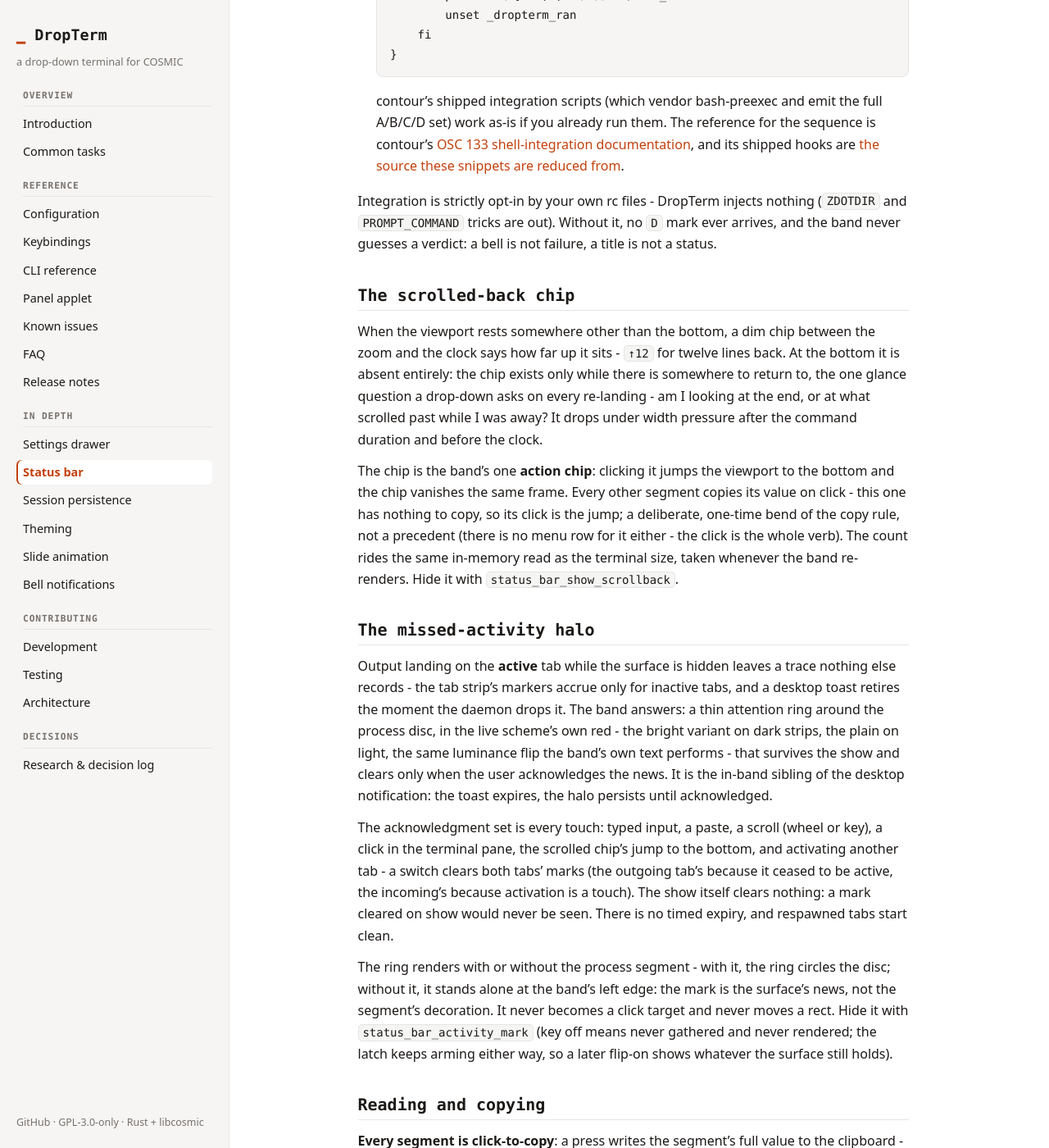
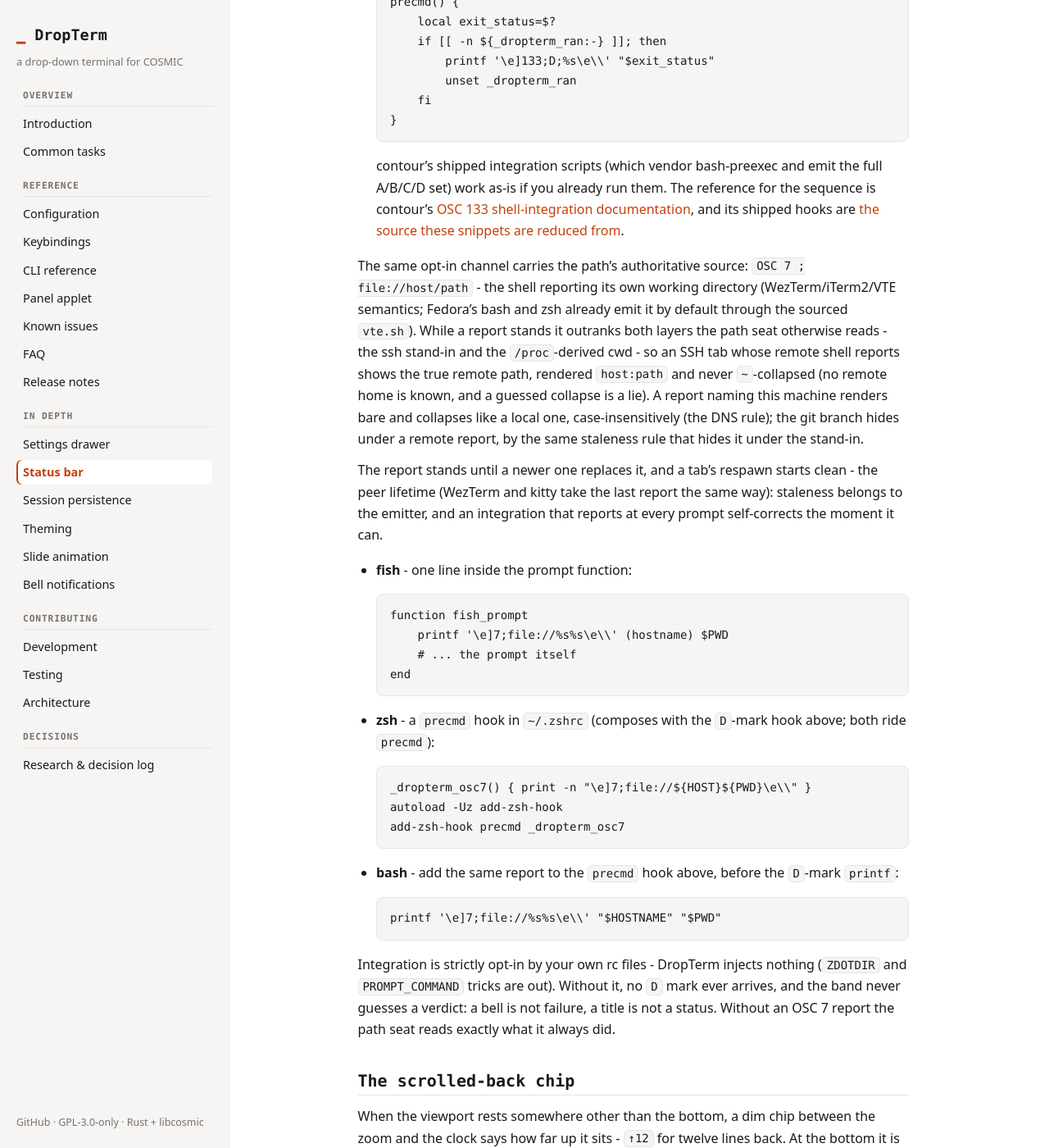
Before and after one commit to l1br3-io/cosmic-ext-dropterm, a Jekyll site: the page built from docs/status-bar.md, in a window 1280 px wide and 1400 px high, scrolled down 2744 px. Shown: the whole window at 82% size. Built offline with Jekyll 4.4.1, drawn with Linux system fonts in a browser that asks for light colours; our own code applies the rules of GitHub Pages for plain Markdown files; some of the changed text lies outside the part shown.

Commit message:
docs: the report's user truth - the segments line carrying the OSC 7 precedence (a standing report outranks the stand-in and the /proc cwd, host-qualified on a remote host, the branch hiding by the stand-in's own extended rule) and the shell-integration section growing the report paragraph, the peer-lifetime honesty, and the fish/zsh/bash snippets beside the D-mark hooks, its manual rows on the hardware checklist (live tracking, the remote truth over ssh, the byte-identical no-integration pin) (osc7-cwd Task 5)

````diff
--- a/docs/status-bar.md
+++ b/docs/status-bar.md
@@ -6,7 +6,7 @@ A 28 px strip at the surface's free edge, beside the grab bar, narrating the act
 
 Segments are values without labels - a path reads as a path - separated by gaps, never punctuation. Two clusters:
 
-- **Left**: the state disc - filled while a foreground process runs, a hollow ring over the idle shell - with that process's name (its `/proc` comm; an unreadable read falls back to the recorded shell's basename), then the command duration, then the exit chip (`✗1`, only after a failed command - see [Shell integration](#shell-integration-optional)), then the tab's cwd with `$HOME` collapsed to `~` and elided from its left when the row is squeezed, then the cwd's git branch (a ref name, or a detached commit's first seven characters; read from `.git/HEAD` with one `gitdir:` indirection so worktrees and submodules resolve, absent outside repositories).
+- **Left**: the state disc - filled while a foreground process runs, a hollow ring over the idle shell - with that process's name (its `/proc` comm; an unreadable read falls back to the recorded shell's basename), then the command duration, then the exit chip (`✗1`, only after a failed command - see [Shell integration](#shell-integration-optional)), then the tab's cwd with `$HOME` collapsed to `~` (the shell's own OSC 7 report outranks it - and the ssh stand-in - while one stands, `host:path` on a remote host; see [Shell integration](#shell-integration-optional)) and elided from its left when the row is squeezed, then the cwd's git branch (a ref name, or a detached commit's first seven characters; read from `.git/HEAD` with one `gitdir:` indirection so worktrees and submodules resolve, absent outside repositories - hidden while a remote report or the ssh stand-in owns the path seat, when the local branch is as stale as the local path was).
 - **Right, dimmed**: the tab's profile name (when it runs one), the terminal's cell dimensions (`80×24`), the tab position (`2/5`), the zoom delta (`+200%`) whenever the font is not at its base size, the scrolled-back chip, and the wall clock (`HH:MM`, local time, ticking on the minute).
 
 The band always takes the slot adjacent to the grab bar, whatever the `edge` × `tab_position` stacking - it never trades places with the tab strip. The process name and git branch are sampled only when the terminal reports activity, a tab switches, or a spawn/zoom/config event lands - never per frame.
@@ -57,7 +57,34 @@ The exit chip's one source is the shell *telling* the terminal a command finishe
 
   contour's shipped integration scripts (which vendor bash-preexec and emit the full A/B/C/D set) work as-is if you already run them. The reference for the sequence is contour's [OSC 133 shell-integration documentation](https://github.com/contour-terminal/contour/blob/master/docs/vt-extensions/osc-133-shell-integration.md), and its shipped hooks are [the source these snippets are reduced from](https://github.com/contour-terminal/contour/tree/master/src/contour/cli/shell-integration).
 
-Integration is strictly opt-in by your own rc files - DropTerm injects nothing (`ZDOTDIR` and `PROMPT_COMMAND` tricks are out). Without it, no `D` mark ever arrives, and the band never guesses a verdict: a bell is not failure, a title is not a status.
+The same opt-in channel carries the path's authoritative source: `OSC 7 ; file://host/path` - the shell reporting its own working directory (WezTerm/iTerm2/VTE semantics; Fedora's bash and zsh already emit it by default through the sourced `vte.sh`). While a report stands it outranks both layers the path seat otherwise reads - the ssh stand-in and the `/proc`-derived cwd - so an SSH tab whose remote shell reports shows the true remote path, rendered `host:path` and never `~`-collapsed (no remote home is known, and a guessed collapse is a lie). A report naming this machine renders bare and collapses like a local one, case-insensitively (the DNS rule); the git branch hides under a remote report, by the same staleness rule that hides it under the stand-in.
+
+The report stands until a newer one replaces it, and a tab's respawn starts clean - the peer lifetime (WezTerm and kitty take the last report the same way): staleness belongs to the emitter, and an integration that reports at every prompt self-corrects the moment it can.
+
+- **fish** - one line inside the prompt function:
+
+  ```fish
+  function fish_prompt
+      printf '\e]7;file://%s%s\e\\' (hostname) $PWD
+      # ... the prompt itself
+  end
+  ```
+
+- **zsh** - a `precmd` hook in `~/.zshrc` (composes with the `D`-mark hook above; both ride `precmd`):
+
+  ```zsh
+  _dropterm_osc7() { print -n "\e]7;file://${HOST}${PWD}\e\\" }
+  autoload -Uz add-zsh-hook
+  add-zsh-hook precmd _dropterm_osc7
+  ```
+
+- **bash** - add the same report to the `precmd` hook above, before the `D`-mark `printf`:
+
+  ```bash
+  printf '\e]7;file://%s%s\e\\' "$HOSTNAME" "$PWD"
+  ```
+
+Integration is strictly opt-in by your own rc files - DropTerm injects nothing (`ZDOTDIR` and `PROMPT_COMMAND` tricks are out). Without it, no `D` mark ever arrives, and the band never guesses a verdict: a bell is not failure, a title is not a status. Without an OSC 7 report the path seat reads exactly what it always did.
 
 ## The scrolled-back chip
 
````
Also changed, not shown: docs/testing.md (+3 -0 lines).
